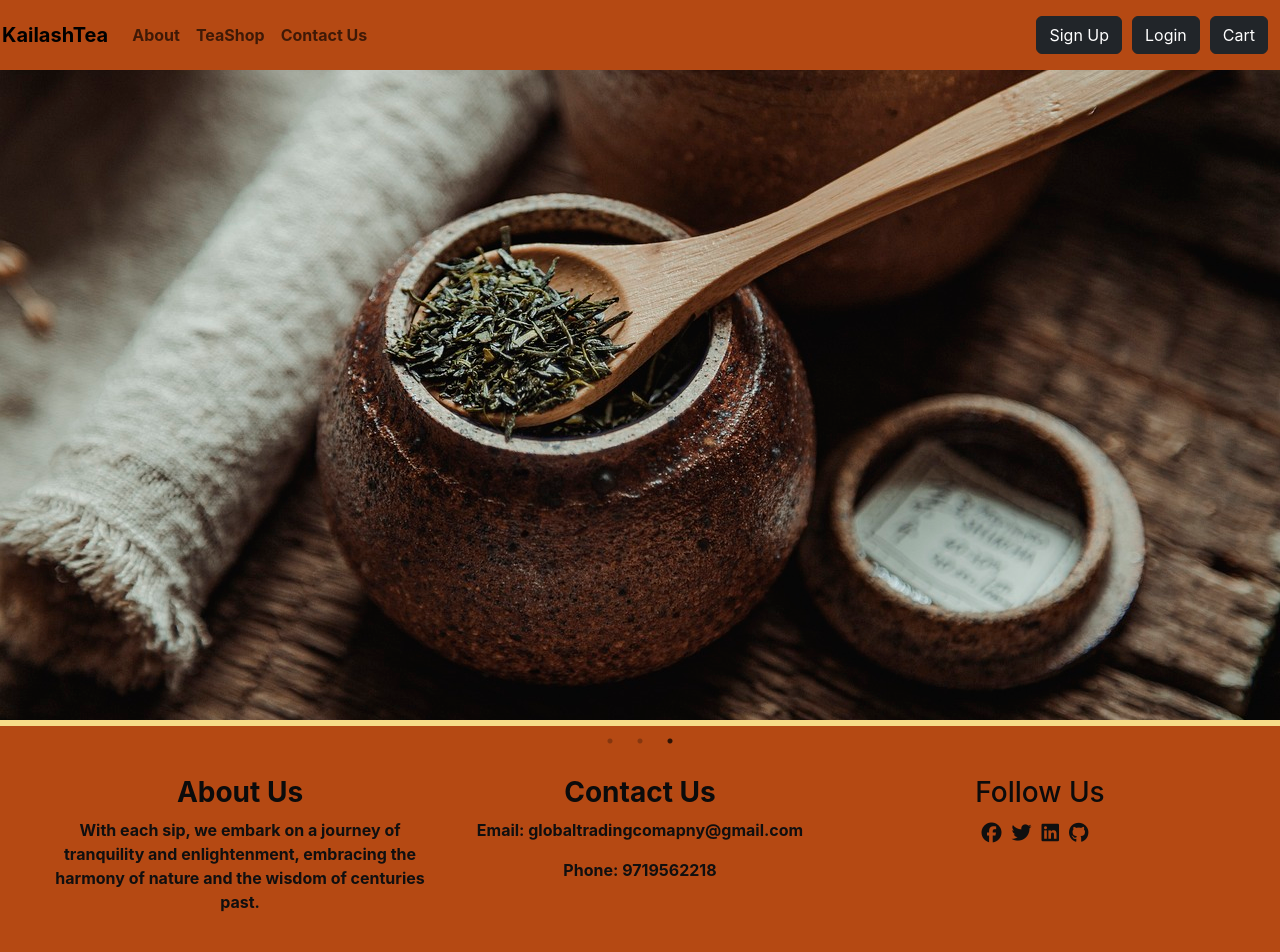
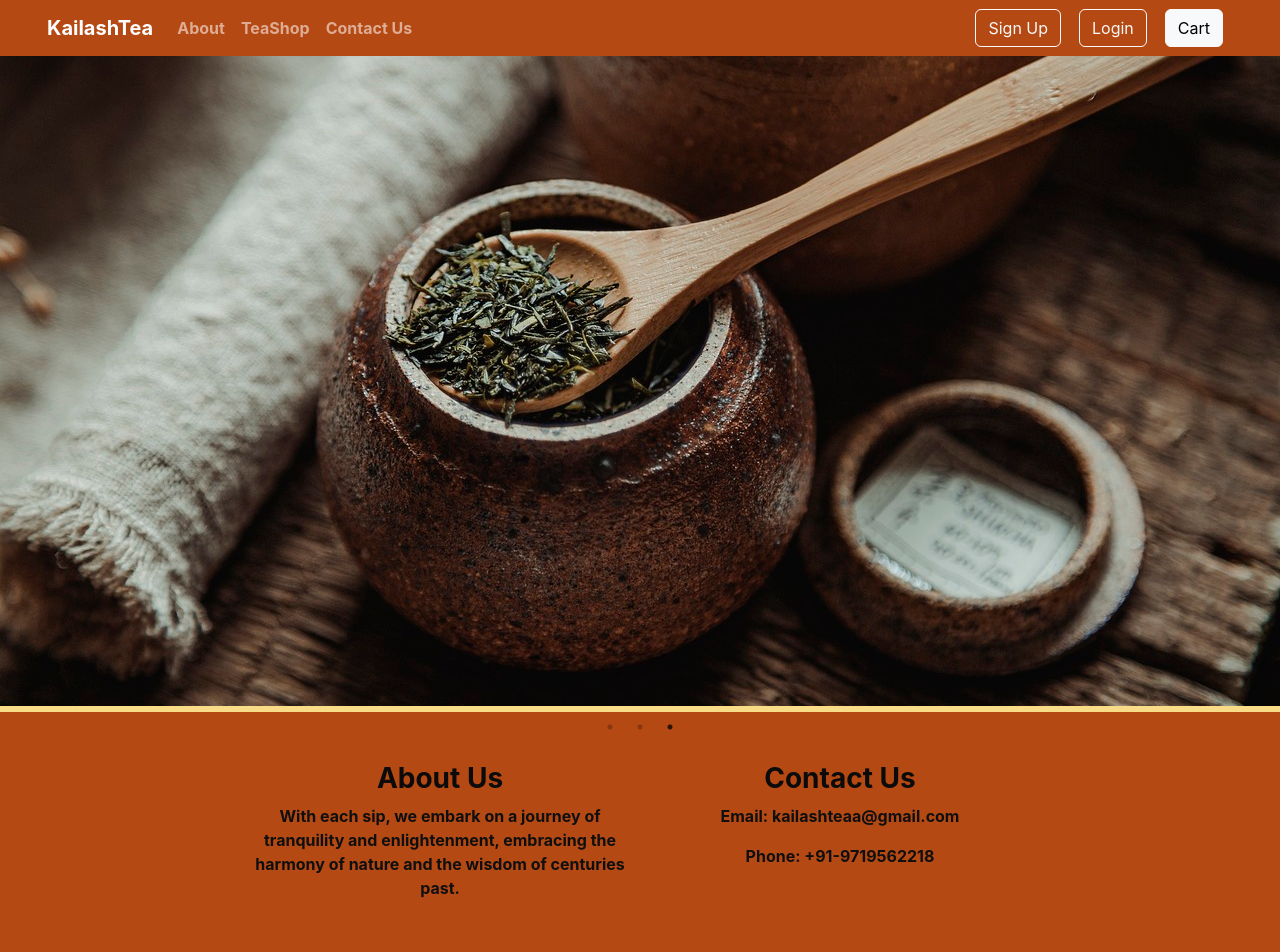
Before and after one commit to Sisti1/teaapp, a React (Create React App) app: page / in a window 1280 px wide. Shown: the top 952 px of the page. Built offline with nearby package versions, Linux system fonts and the light colour scheme.

Commit message:
Responsiveness of the pages

```diff
--- a/src/App.js
+++ b/src/App.js
@@ -21,27 +21,25 @@ import Contact from "./pages/contact";
 
 
 function App() {
-
-
   return (
-
-
     <Router>
       <Navbar />
-      <PageStatus />
-      <Routes>
-        <Route path="/" element={<Home />} />
-        <Route path="/about" element={<About />} />
-        <Route path="/cart"  element={<Cart />} />
-        <Route path="/signup" element={<SignUp />}/>
-        <Route path="/login"  element={<Login />}/>
-        <Route path="/contact" element={<Contact />}/>
-        <Route path="/teashop" element={<Teashop />}/>
-        {/* <Route path="/ProductPage" element={<ProductPage/>}/> */}
+      <div className="main-content-wrapper">
+        <PageStatus />
+        <Routes>
+          <Route path="/" element={<Home />} />
+          <Route path="/about" element={<About />} />
+          <Route path="/cart" element={<Cart />} />
+          <Route path="/signup" element={<SignUp />} />
+          <Route path="/login" element={<Login />} />
+          <Route path="/contact" element={<Contact />} />
+          <Route path="/teashop" element={<Teashop />} />
         </Routes>
-      <Footer />
+        <Footer />
+      </div>
     </Router>
   );
 }
 
+
 export default App;
--- a/src/pages/about.css
+++ b/src/pages/about.css
@@ -2,59 +2,77 @@
   display: flex;
   flex-direction: column;
   align-items: center;
-    padding: 20px;
-    height:410px;
+  padding: 40px 20px;
+  gap: 30px;
 }
 
 .about-us-image {
-    width: 350px;
-    height: 350px;
-    border-radius: 60%;
+  width: 280px;
+  height: 280px;
+  border-radius: 50%;
   overflow: hidden;
-    margin-bottom: 20px;
-    margin-left: 100px;
-
-
+  flex-shrink: 0;
 }
-
 
 .about-us-image img {
   width: 100%;
-    height: auto;
-
+  height: 100%;
+  object-fit: cover;
 }
 
 .about-us-content {
   text-align: center;
-  margin-left: 120px;
+  padding: 0 10px;
+  max-width: 600px;
+}
 
+.about-us-content h2 {
+  font-size: 24px;
+  margin-bottom: 15px;
+}
+
+.about-us-content p:last-of-type {
+  margin-bottom: 20px; /* Adds space below last paragraph */
 }
 
 .explore-button {
   background-color: #ec7e1d;
   color: #fff;
   border: none;
-    padding: 10px 20px;
+  padding: 12px 24px;
   border-radius: 5px;
   cursor: pointer;
   font-size: 16px;
-    margin-top: 20px;
+  text-decoration: none;
+  display: inline-block;
 }
 
-  /* Media query for responsiveness */
+
+/* Responsive for tablets and above */
 @media (min-width: 768px) {
   .about-us-container {
     flex-direction: row;
     justify-content: center;
-    }
-
-    .about-us-image {
-      margin-right: 20px;
-      margin-bottom: 0;
+    align-items: center;
+    text-align: left;
+    gap: 60px;
   }
 
   .about-us-content {
-      text-align: left;
-      max-width: 500px; /* Adjust as needed */
+    max-width: 600px;
+    padding: 0;
   }
+
+  .about-us-content h2 {
+    font-size: 30px;
   }
+
+  .about-us-content p {
+    font-size: 18px;
+  }
+  /* Force About page to take full height */
+.about-us-container {
+  min-height: calc(100vh - 140px); /* adjust if your header + footer is taller */
+}
+
+}
--- a/src/pages/about.js
+++ b/src/pages/about.js
@@ -1,29 +1,32 @@
 import React from "react";
 import './about.css';
 import { Link } from "react-router-dom";
+
 const About = () => {
-	return (
-		<div className="about-us-container">
+  return (
+    <div className="about-us-container">
       <div className="about-us-image">
-        <img src="https://www.munatycooking.com/wp-content/uploads/2014/04/Indian-Tea-Karak-Chai-feature-image-2022-500x500.jpg" alt="About Us" />
+        <img
+          src="https://www.munatycooking.com/wp-content/uploads/2014/04/Indian-Tea-Karak-Chai-feature-image-2022-500x500.jpg"
+          alt="About Kailash Tea"
+        />
       </div>
+
       <div className="about-us-content">
-        <h2>About Our Tea Application</h2>
+        <h2>About Kailash Tea</h2>
         <p>
-          Lorem ipsum dolor sit amet, consectetur adipiscing elit. Duis eget
-          turpis ut risus semper varius. Vestibulum ac enim vitae nulla
-          eleifend sollicitudin vel in ipsum. Integer id dolor sit amet nibh
-          imperdiet luctus.
+          At <strong>Kailash Tea</strong>, we bring you premium, garden-fresh teas straight from trusted plantations. With a wide range of flavors and blends, our app makes it easy to explore, order, and enjoy the perfect cup — anytime, anywhere.
         </p>
         <p>
-          Sed ac metus eget lacus pretium aliquet. Integer ut augue et velit
-          rutrum aliquam. Fusce nec tortor nec nisl volutpat pretium. Nam nec
-          mi a sapien mollis posuere.
+          We’re here to deliver quality, taste, and the true essence of tea, right to your doorstep.
         </p>
-        <Link to="/teashop" className="explore-button">Explore More</Link>
+        <p>
+          <em>Kailash Tea — Sip the Tradition.</em>
+        </p>
+        <Link to="/teashop" className="explore-button">Explore Our Teas</Link>
       </div>
     </div>
-	  );
+  );
 };
 
 export default About;
--- a/src/pages/contact.css
+++ b/src/pages/contact.css
@@ -15,3 +15,14 @@
   .feedback-form {
     flex: 1;
   }
+  @media (max-width: 768px) {
+  .contact-container {
+    flex-direction: column;
+    gap: 20px;
+    padding: 20px 16px;
+  }
+
+  .contact-details {
+    margin-right: 0;
+  }
+}
--- a/src/pages/contact.js
+++ b/src/pages/contact.js
@@ -85,8 +85,8 @@ function Contact() {
         </div>
         <div>
           <h3>Our Contact Information</h3>
-          <p>Email: globaltradingcompany@gmail.com</p>
-          <p>Phone: 9719562218</p>
+          <p>Email: kailashteaa@gmail.com</p>
+          <p>Phone:  +91-9719562218</p>
           <h3>Opening Hours</h3>
           <p>Tuesday/sunday 9:30-7:30</p>
           <p>Monday Closed</p>
--- a/src/pages/footer.js
+++ b/src/pages/footer.js
@@ -13,18 +13,10 @@ const Footer = () => {
           </div>
           <div className="col-lg-4 col-md-6">
             <h3><strong>Contact Us</strong></h3>
-            <p><b>Email: globaltradingcomapny@gmail.com</b></p>
-            <p><b>Phone: 9719562218</b></p>
+            <p><b>Email: kailashteaa@gmail.com</b></p>
+            <p><b>Phone: +91-9719562218</b></p>
           </div>
-          <div className="col-lg-4 col-md-12">
-            <h3>Follow Us</h3>
-            <ul className="social-icons">
-              <li><a href="https://facebook.com" target="_blank" rel="noopener noreferrer"><i className="fab fa-facebook"></i></a></li>
-              <li><a href="https://twitter.com" target="_blank" rel="noopener noreferrer"><i className="fab fa-twitter"></i></a></li>
-              <li><a href="https://linkedin.com" target="_blank" rel="noopener noreferrer"><i className="fab fa-linkedin"></i></a></li>
-              <li><a href="https://github.com" target="_blank" rel="noopener noreferrer"><i className="fab fa-github"></i></a></li>
-            </ul>
-          </div>
+
         </div>
       </div>
     </footer>
--- a/src/pages/navbar.css
+++ b/src/pages/navbar.css
@@ -1,15 +1,18 @@
 .custom-navbar {
-    background-color:rgb(181, 73, 19)!important;
+  background-color: rgb(181, 73, 19) !important;
   padding-left: 2px;
   padding-right: 12px;
-    height: 70px;
+  /* Remove fixed height so mobile expand works correctly */
+  /* height: 70px;  <-- REMOVE THIS */
 }
 
 .btn-spacing {
   margin-left: 10px;
 }
 
-
-  .btn-primary-spacing{
-    margin-left: 10px;
+@media (max-width: 768px) {
+  .navbar .btn {
+    width: 100%;
+    margin: 5px 0;
   }
+}
--- a/src/pages/navbar.js
+++ b/src/pages/navbar.js
@@ -1,89 +1,53 @@
 import { Link, useNavigate } from "react-router-dom";
-import { Navbar as BootstrapNavbar, Nav, Button } from "react-bootstrap";
-import Cookies from "js-cookie"; // Ensure js-cookie is installed
+import { Navbar as BootstrapNavbar, Nav, Button, Container } from "react-bootstrap";
+import Cookies from "js-cookie";
 import "./navbar.css";
 
 const Navbar = () => {
   const navigate = useNavigate();
   const isAuthenticated = !!Cookies.get("token");
 
-  // Logout handler: remove token and redirect to homepage or login
   const handleLogout = () => {
     Cookies.remove("token");
-    navigate("/login"); // You can redirect to '/' if preferred
+    navigate("/login");
   };
 
   return (
-    <div>
-      <BootstrapNavbar className="custom-navbar" expand="lg">
+    <BootstrapNavbar expand="lg" className="custom-navbar" variant="dark" sticky="top">
+      <Container>
         <BootstrapNavbar.Brand as={Link} to="/">
           <strong>KailashTea</strong>
         </BootstrapNavbar.Brand>
         <BootstrapNavbar.Toggle aria-controls="basic-navbar-nav" />
         <BootstrapNavbar.Collapse id="basic-navbar-nav">
-          <Nav className="mr-auto">
-            <Nav.Link as={Link} to="/about">
-              <b>About</b>
-            </Nav.Link>
-            <Nav.Link as={Link} to="/teashop">
-              <b>TeaShop</b>
-            </Nav.Link>
-            <Nav.Link as={Link} to="/contact">
-              <b>Contact Us</b>
-            </Nav.Link>
+          <Nav className="me-auto">
+            <Nav.Link as={Link} to="/about"><b>About</b></Nav.Link>
+            <Nav.Link as={Link} to="/teashop"><b>TeaShop</b></Nav.Link>
+            <Nav.Link as={Link} to="/contact"><b>Contact Us</b></Nav.Link>
           </Nav>
 
-          <div className="navbar-collapse justify-content-end" id="navbarTogglerDemo01">
-            <ul className="navbar-nav ml-auto">
+          <Nav className="ms-auto d-flex align-items-center gap-2">
             {!isAuthenticated ? (
               <>
-                  <li className="nav-item">
-                    <Button
-                      variant="dark"
-                      as={Link}
-                      to="/signup"
-                      className="btn-primary-spacing"
-                    >
+                <Button as={Link} to="/signup" variant="outline-light" className="btn-spacing">
                   Sign Up
                 </Button>
-                  </li>
-                  <li className="nav-item">
-                    <Button
-                      variant="dark"
-                      as={Link}
-                      to="/login"
-                      className="btn-primary-spacing"
-                    >
+                <Button as={Link} to="/login" variant="outline-light" className="btn-spacing">
                   Login
                 </Button>
-                  </li>
               </>
             ) : (
-                <li className="nav-item">
-                  <Button
-                    variant="dark"
-                    onClick={handleLogout}
-                    className="btn-primary-spacing"
-                  >
+              <Button onClick={handleLogout} variant="outline-light" className="btn-spacing">
                 Logout
               </Button>
-                </li>
             )}
-              <li className="nav-item">
-                <Button
-                  variant="dark"
-                  as={Link}
-                  to="/cart"
-                  className="btn btn-spacing"
-                >
+            <Button as={Link} to="/cart" variant="light" className="btn-spacing">
               Cart
             </Button>
-              </li>
-            </ul>
-          </div>
+          </Nav>
         </BootstrapNavbar.Collapse>
+      </Container>
     </BootstrapNavbar>
-    </div>
   );
 };
 
--- a/src/pages/teashop.css
+++ b/src/pages/teashop.css
@@ -5,8 +5,8 @@
   border: 2px solid rgb(0, 0, 0);
   border-radius: 10px;
   width: 1000px;
-  height: 250px;
-  margin: 10px 0;
+  height: auto;
+  margin: 10px auto;
   box-shadow: 2px 1px 10px 1px rgb(105, 43, 4);
   background-color: #f6f3f0;
 }
@@ -25,7 +25,8 @@
 .tea-image {
   width: 150px;
   height: 150px;
-  object-fit: cover;
+  object-fit: contain;
+  border-radius: 8px;
 }
 
 .cart-toggle {
@@ -52,3 +53,28 @@
   font-size: 16px;
   color: black;
 }
+
+/* 🌐 Mobile Responsiveness */
+@media (max-width: 768px) {
+  .card1 {
+    flex-direction: column;
+    width: 95%;
+    padding: 20px;
+  }
+
+  .div1 {
+    margin-right: 0;
+    margin-bottom: 15px;
+  }
+
+  .tea-image {
+    width: 100px;
+    height: 100px;
+    object-fit: contain;
+    margin: 0 auto;
+  }
+
+  .div2 {
+    text-align: center;
+  }
+}
--- a/src/pages/teashop.js
+++ b/src/pages/teashop.js
@@ -69,8 +69,10 @@ const Teashop = () => {
   price={tea.price}
   description={tea.description}
   productId={tea._id}
-              initialQty={cart[tea._id] || 0} // 👈 Send existing cart quantity
+  initialQty={cart[tea._id] || 0}
+  isBestSeller={index === 0 || tea.price < 200} // customize condition
 />
+
           </CardContainer>
         ))
       ) : (
```
Lines whose indentation alone changed are shown as unchanged.
